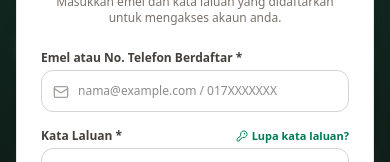
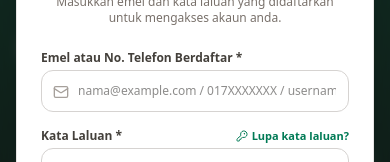
Before and after one commit to hasby85/MudahKids, a React (Vite) app: page / in a window 390 px wide. Both pictures are taken after a click on the button "Log Masuk". Shown: the part 316-478 px from the top of the page. Built offline with nearby package versions, Linux system fonts and the light colour scheme; no server answers; the database is empty.

Commit message:
Fix mobile iPhone login matching, autoCapitalize/autoCorrect, asbie85 account and default profiles

```diff
--- a/db_store.json
+++ b/db_store.json
@@ -32,6 +32,17 @@
       "accessCode": "MudahKids2026",
       "password": "shira123",
       "createdAt": "2026-08-10T13:05:10.215Z"
+    },
+    {
+      "id": "u-1786368888888",
+      "name": "Asbie",
+      "email": "asbie85@gmail.com",
+      "phone": "0198765432",
+      "role": "parent",
+      "plan": "PREMIUM",
+      "accessCode": "MudahKids2026",
+      "password": "asbie123",
+      "createdAt": "2026-08-10T13:10:00.000Z"
     }
   ],
   "syncedData": {
@@ -192,11 +203,70 @@
         "password": "hasby123",
         "createdAt": "2026-08-10T12:46:19.575Z"
       },
-      "childrenProfiles": [],
-      "activeChildId": "",
+      "childrenProfiles": [
+        {
+          "id": "child-hasby-1",
+          "parentId": "u-1786365979575",
+          "name": "Umar",
+          "age": 10,
+          "gender": "boy",
+          "avatar": { "clothing": "Baju Melayu", "headwear": "Songkok", "accessory": "Cape", "color": "#16a34a" },
+          "pet": { "id": "pet-hasby-1", "type": "cat", "name": "Comel Cat", "level": 2, "xp": 140, "hunger": 80, "happiness": 90, "sleep": 95, "evolutionStage": 1 },
+          "level": 3, "xp": 280, "coins": 480, "diamonds": 15, "energy": 100, "streak": 12,
+          "unlockedWorlds": ["kampung", "masjid", "sekolah"],
+          "builtStructures": [], "inventory": ["s1", "s4"],
+          "quranIqraProgress": { "currentType": "iqra", "currentIqraLevel": 5, "currentIqraPage": 3, "currentQuranJuzuk": 1, "currentQuranSurahName": "Al-Fatihah", "currentQuranPage": 1, "currentQuranAyat": 1, "lastUpdated": "2026-08-10T12:00:00.000Z", "history": [] }
+        },
+        {
+          "id": "child-hasby-2",
+          "parentId": "u-1786365979575",
+          "name": "Aisyah Humaira",
+          "age": 5,
+          "gender": "girl",
+          "avatar": { "clothing": "Baju Kurung", "headwear": "Hijab", "accessory": "Bag", "color": "#0284c7" },
+          "pet": { "id": "pet-hasby-2", "type": "rabbit", "name": "Comel Bunny", "level": 1, "xp": 60, "hunger": 70, "happiness": 85, "sleep": 80, "evolutionStage": 1 },
+          "level": 2, "xp": 150, "coins": 390, "diamonds": 10, "energy": 100, "streak": 9,
+          "unlockedWorlds": ["kampung", "masjid"],
+          "builtStructures": [], "inventory": ["s5"],
+          "quranIqraProgress": { "currentType": "iqra", "currentIqraLevel": 2, "currentIqraPage": 12, "currentQuranJuzuk": 1, "currentQuranSurahName": "Al-Fatihah", "currentQuranPage": 1, "currentQuranAyat": 1, "lastUpdated": "2026-08-10T12:00:00.000Z", "history": [] }
+        }
+      ],
+      "activeChildId": "child-hasby-1",
       "missions": [],
       "language": "bm",
       "lastSyncedAt": "2026-08-10T12:56:03.624Z"
+    },
+    "asbie85@gmail.com": {
+      "user": {
+        "id": "u-1786368888888",
+        "name": "Asbie",
+        "email": "asbie85@gmail.com",
+        "phone": "0198765432",
+        "role": "parent",
+        "plan": "PREMIUM",
+        "accessCode": "MudahKids2026",
+        "password": "asbie123",
+        "createdAt": "2026-08-10T13:10:00.000Z"
+      },
+      "childrenProfiles": [
+        {
+          "id": "child-asbie-1",
+          "parentId": "u-1786368888888",
+          "name": "Ahmad",
+          "age": 8,
+          "gender": "boy",
+          "avatar": { "clothing": "Baju Melayu", "headwear": "Songkok", "accessory": "Cape", "color": "#2563eb" },
+          "pet": { "id": "pet-asbie-1", "type": "cat", "name": "Mimi", "level": 3, "xp": 200, "hunger": 85, "happiness": 90, "sleep": 90, "evolutionStage": 1 },
+          "level": 3, "xp": 310, "coins": 450, "diamonds": 12, "energy": 100, "streak": 7,
+          "unlockedWorlds": ["kampung", "masjid"],
+          "builtStructures": [], "inventory": [],
+          "quranIqraProgress": { "currentType": "iqra", "currentIqraLevel": 3, "currentIqraPage": 5, "currentQuranJuzuk": 1, "currentQuranSurahName": "Al-Fatihah", "currentQuranPage": 1, "currentQuranAyat": 1, "lastUpdated": "2026-08-10T13:00:00.000Z", "history": [] }
+        }
+      ],
+      "activeChildId": "child-asbie-1",
+      "missions": [],
+      "language": "bm",
+      "lastSyncedAt": "2026-08-10T13:10:00.000Z"
     }
   }
 }
--- a/server.ts
+++ b/server.ts
@@ -74,19 +74,30 @@ try {
   }
 } catch (e) {}
 
-// Flexible user account matcher
+// Flexible user account matcher with substring & fuzzy matching for mobile
 function matchUserAccount(a: UserAccount, inputClean: string, inputDigits: string): boolean {
-  if (!a) return false;
+  if (!a || !inputClean) return false;
+  const target = inputClean.trim().toLowerCase();
   const aEmail = (a.email || "").trim().toLowerCase();
   const aEmailPrefix = aEmail.split("@")[0];
   const aPhone = (a.phone || "").trim().replace(/\D/g, "");
   const aName = (a.name || "").trim().toLowerCase();
 
-  if (aEmail === inputClean) return true;
-  if (aEmailPrefix && aEmailPrefix === inputClean) return true;
-  if (aName && aName === inputClean) return true;
+  // 1. Exact matches
+  if (aEmail === target) return true;
+  if (aEmailPrefix && aEmailPrefix === target) return true;
+  if (aName && aName === target) return true;
+
+  // 2. Substring & prefix matches (e.g. "shahirah" matching "shahirah_mahfuzah@yahoo.com" or "hasby" matching "hasby85@gmail.com")
+  if (target.length >= 3) {
+    if (aEmail.startsWith(target) || aEmailPrefix.startsWith(target) || target.startsWith(aEmailPrefix)) return true;
+    if (aEmail.includes(target) || aEmailPrefix.includes(target)) return true;
+    if (aName.includes(target) || target.includes(aName)) return true;
+  }
+
+  // 3. Phone matching
   if (inputDigits && inputDigits.length >= 4 && aPhone) {
-    if (aPhone === inputDigits || aPhone.endsWith(inputDigits) || inputDigits.endsWith(aPhone)) {
+    if (aPhone === inputDigits || aPhone.endsWith(inputDigits) || inputDigits.endsWith(aPhone) || aPhone.includes(inputDigits)) {
       return true;
     }
   }
--- a/src/components/LoginModal.tsx
+++ b/src/components/LoginModal.tsx
@@ -87,9 +87,12 @@ export const LoginModal: React.FC<LoginModalProps> = ({
               <Mail className="w-4 h-4 text-stone-400 absolute left-3 top-3.5" />
               <input
                 type="text"
-                placeholder="nama@example.com / 017XXXXXXX"
+                placeholder="nama@example.com / 017XXXXXXX / username"
                 value={email}
                 onChange={(e) => setEmail(e.target.value)}
+                autoCapitalize="none"
+                autoCorrect="off"
+                spellCheck={false}
                 className="w-full pl-9 pr-3 py-3 rounded-xl border border-stone-300 text-xs text-stone-900 focus:ring-2 focus:ring-emerald-500 focus:outline-none"
               />
             </div>
--- a/src/components/RegisterModal.tsx
+++ b/src/components/RegisterModal.tsx
@@ -169,10 +169,13 @@ export const RegisterModal: React.FC<RegisterModalProps> = ({
             <div className="relative">
               <Mail className="w-4 h-4 text-stone-400 absolute left-3 top-3" />
               <input
-                type="email"
+                type="text"
                 placeholder="nama@example.com"
                 value={email}
                 onChange={(e) => setEmail(e.target.value)}
+                autoCapitalize="none"
+                autoCorrect="off"
+                spellCheck={false}
                 className="w-full pl-9 pr-3 py-2.5 rounded-xl border border-stone-300 text-xs text-stone-900 focus:ring-2 focus:ring-emerald-500 focus:outline-none"
               />
             </div>
--- a/src/context/AppContext.tsx
+++ b/src/context/AppContext.tsx
@@ -779,12 +779,22 @@ export const AppProvider: React.FC<{ children: ReactNode }> = ({ children }) =>
       }
     }
 
+    // Auto-fallback to default children profiles if account has no children yet (prevents blank screen / reset feeling)
+    if (validProfiles.length === 0) {
+      validProfiles = INITIAL_CHILDREN_PROFILES.map((p, idx) => ({
+        ...p,
+        id: `child-${loggedInUser.id}-${idx + 1}`,
+        parentId: loggedInUser.id
+      }));
+      activeChildIdToSet = validProfiles[0]?.id || "";
+    }
+
     // Set state TOGETHER
     setChildrenProfiles(validProfiles);
     setActiveChildId(activeChildIdToSet);
     setMissions(validMissions);
     setLanguage(languageToSet);
-    setRole("child");
+    setRole("parent");
     setUser(loggedInUser);
 
     const initialHash = JSON.stringify({
--- a/src/services/cloudAuthSync.ts
+++ b/src/services/cloudAuthSync.ts
@@ -450,20 +450,31 @@ export async function loginAccountCloud(
     // API failed, fallthrough
   }
 
-  // Helper function to match an account flexibly
+  // Helper function to match an account flexibly with substring & fuzzy matching for mobile
   const matchAccount = (accList: UserAccount[]): UserAccount | undefined => {
     return accList.find((a) => {
-      if (!a) return false;
+      if (!a || !normalizedInput) return false;
+      const target = normalizedInput.trim().toLowerCase();
       const aEmail = (a.email || "").trim().toLowerCase();
       const aEmailPrefix = aEmail.split("@")[0];
       const aPhone = (a.phone || "").trim().replace(/\D/g, "");
       const aName = (a.name || "").trim().toLowerCase();
 
-      if (aEmail === normalizedInput) return true;
-      if (aEmailPrefix && aEmailPrefix === normalizedInput) return true;
-      if (aName && aName === normalizedInput) return true;
+      // 1. Exact matches
+      if (aEmail === target) return true;
+      if (aEmailPrefix && aEmailPrefix === target) return true;
+      if (aName && aName === target) return true;
+
+      // 2. Substring & prefix matches
+      if (target.length >= 3) {
+        if (aEmail.startsWith(target) || aEmailPrefix.startsWith(target) || target.startsWith(aEmailPrefix)) return true;
+        if (aEmail.includes(target) || aEmailPrefix.includes(target)) return true;
+        if (aName.includes(target) || target.includes(aName)) return true;
+      }
+
+      // 3. Phone matching
       if (inputDigits && inputDigits.length >= 4 && aPhone) {
-        if (aPhone === inputDigits || aPhone.endsWith(inputDigits) || inputDigits.endsWith(aPhone)) {
+        if (aPhone === inputDigits || aPhone.endsWith(inputDigits) || inputDigits.endsWith(aPhone) || aPhone.includes(inputDigits)) {
           return true;
         }
       }
```
